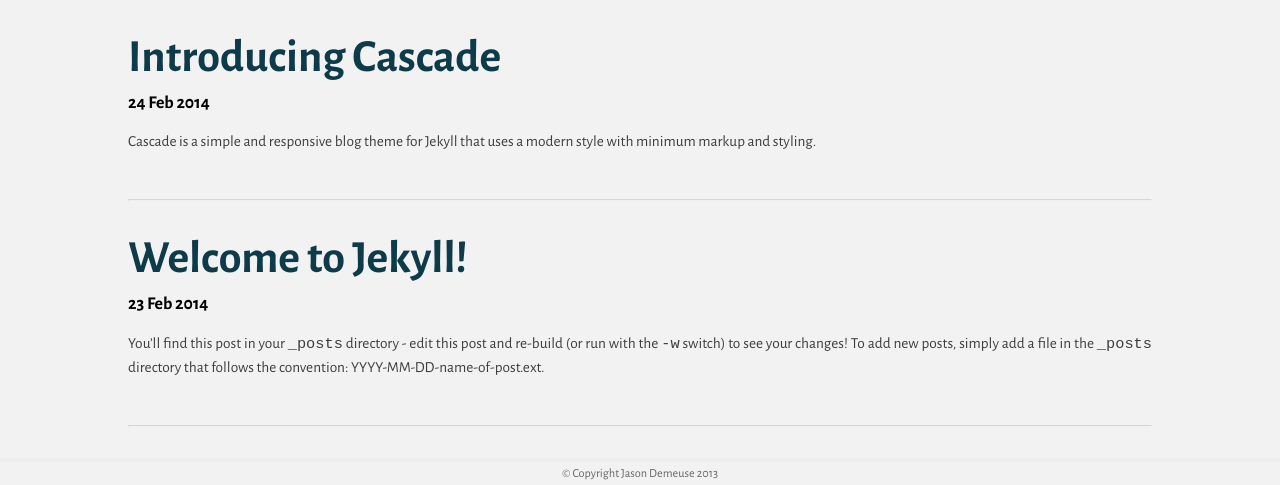
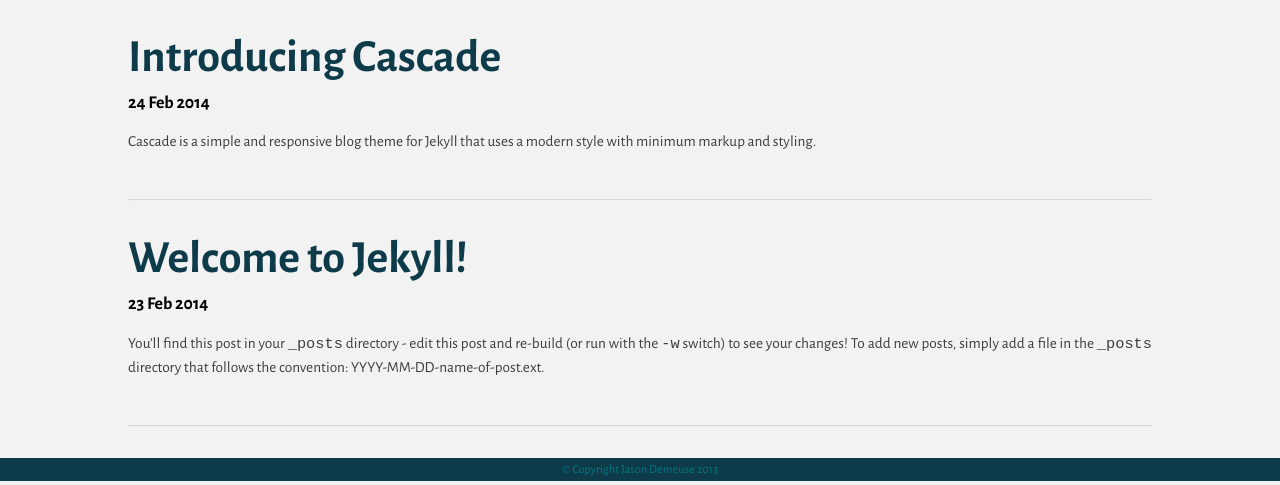
Before and after one commit to jasondemeuse/cascade, a Jekyll site: the page built from index.html, in a window 1280 px wide. Shown: the part 500-985 px from the top of the page. Built offline with Jekyll 4.4.1, drawn with Linux system fonts in a browser that asks for light colours; Markdown is read by kramdown in place of the engine named in the settings.

Commit message:
footer adjust

```diff
--- a/css/main.css
+++ b/css/main.css
@@ -66,7 +66,7 @@
   font-size: 115%;
   text-align: justify;
   width: 100%;
-  margin: 0 auto 2em;
+  margin: auto;
   line-height: 1.5em;
 }
 
@@ -104,11 +104,10 @@
 
 .footer {
   font-size: 80%;
-  color: #666;
-  border-top: 4px solid #eee;
-  margin-top: 2em;
+  color: #007883;
   overflow: hidden;
   text-align:center;
+  background-color:#0E3B4A;
 }
 
 /* tweet fix */
@@ -155,6 +154,7 @@
 .post {
   width:80%;
   margin:2em auto;
+  min-height:250px;
 }
 
 .excerpt {
```
